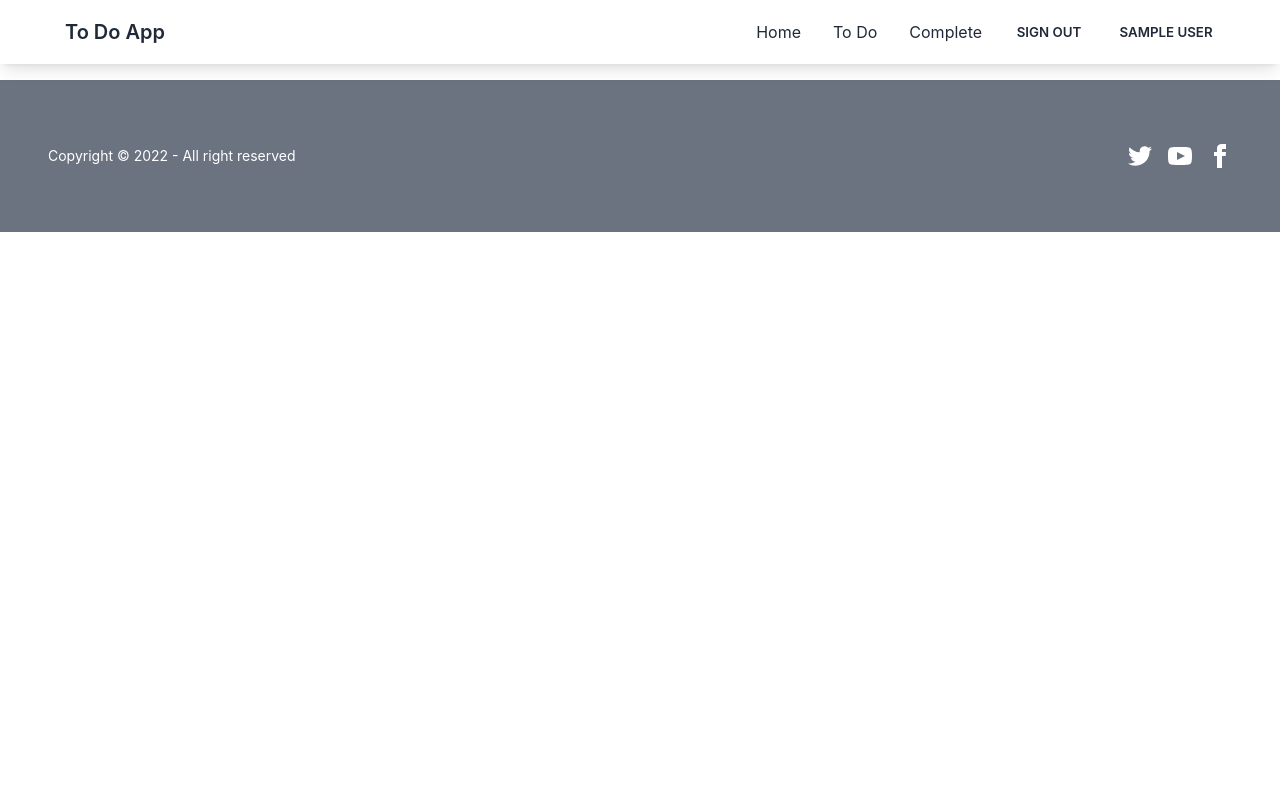
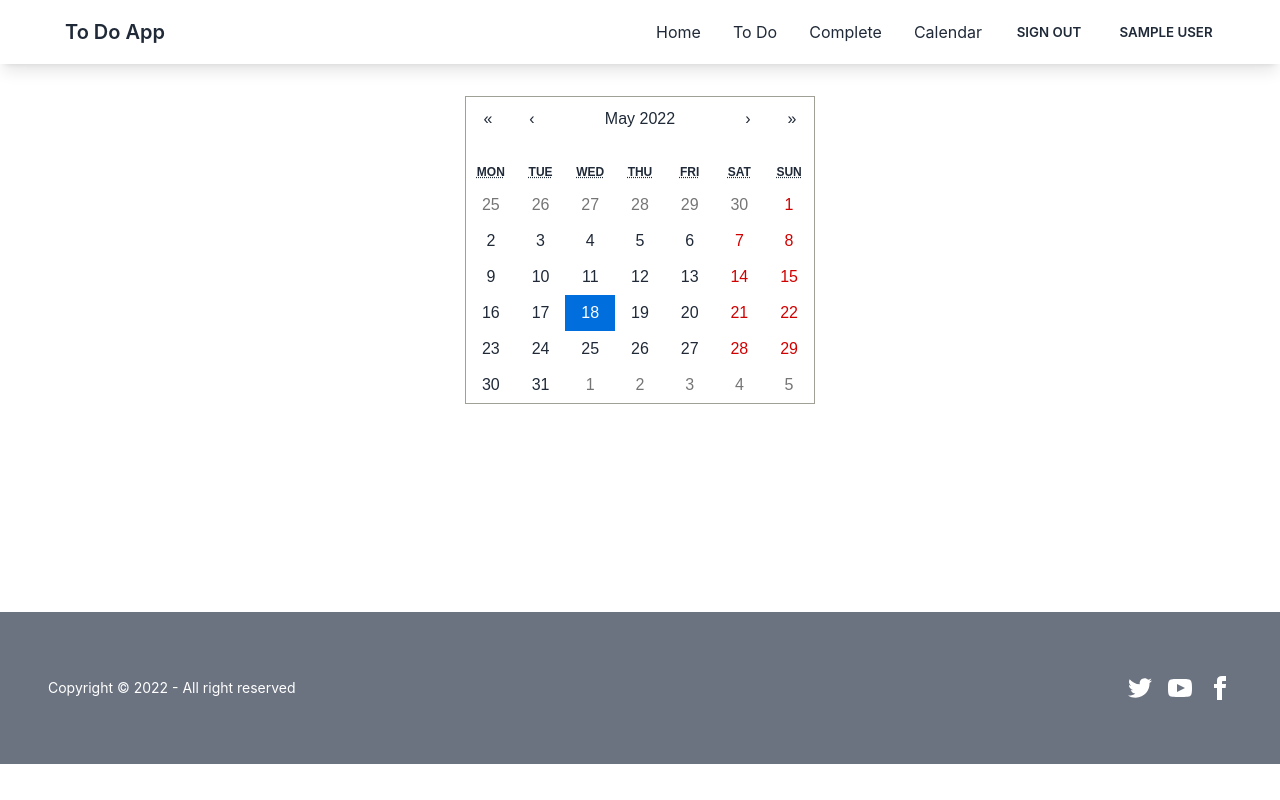
Before and after one commit to shariarHossain23/Todo-App-Client, a React (Create React App) app: page /calendar in a window 1280 px wide. Built offline with nearby package versions, Linux system fonts and the light colour scheme; no server answers; sample sign-in values are in the browser's storage.

Commit message:
update api

```diff
--- a/package.json
+++ b/package.json
@@ -10,6 +10,8 @@
     "daisyui": "^2.15.0",
     "firebase": "^9.8.1",
     "react": "^18.1.0",
+    "react-calendar": "^3.7.0",
+    "react-datepicker": "^4.8.0",
     "react-dom": "^18.1.0",
     "react-firebase-hooks": "^5.0.3",
     "react-hook-form": "^7.31.1",
--- a/src/App.js
+++ b/src/App.js
@@ -2,6 +2,7 @@ import { Route, Routes } from 'react-router-dom';
 import { ToastContainer } from 'react-toastify';
 import 'react-toastify/dist/ReactToastify.css';
 import './App.css';
+import Calander from './Component/Home/Calander';
 import Complete from './Component/Home/Complete';
 import Home from './Component/Home/Home';
 import ToDoList from './Component/Home/ToDoList';
@@ -26,6 +27,9 @@ function App() {
        <Route path='/complete' element={<RequireAuth>
         <Complete></Complete>
        </RequireAuth>}></Route>
+       <Route path='/calendar' element={<RequireAuth>
+        <Calander></Calander>
+       </RequireAuth>}></Route>
        <Route path='/login'element={<Login></Login>}></Route>
        <Route path='/signup'element={<Signup></Signup>}></Route>
      </Routes>
--- /dev/null
+++ b/src/Component/Home/Calander.js
@@ -0,0 +1,18 @@
+import { useState } from "react";
+
+import Calendar from 'react-calendar';
+import './Calendar.css';
+
+import 'react-calendar/dist/Calendar.css';
+
+const Calander = () => {
+  const [value, onChange] = useState(new Date());
+
+  return (
+    <div className="mt-24 text-center">
+       <Calendar  onChange={onChange} value={value} />
+    </div>
+  );
+};
+
+export default Calander;
--- /dev/null
+++ b/src/Component/Home/Calendar.css
@@ -0,0 +1,3 @@
+.react-calendar {
+  margin: 0 auto;
+}
--- a/src/Component/Home/Complete.js
+++ b/src/Component/Home/Complete.js
@@ -10,7 +10,7 @@ const Complete = () => {
     const newElement = completed.filter(c => c.updated)
     // console.log(newElement);
     useEffect(()=>{
-        axios.get(`http://localhost:5000/todocompleted/${user?.email}`)
+        axios.get(`https://calm-spire-98627.herokuapp.com/todocompleted/${user?.email}`)
         .then(res => {
             setComplete(res.data)
         })
--- a/src/Component/Home/DisplayTodo.js
+++ b/src/Component/Home/DisplayTodo.js
@@ -18,7 +18,7 @@ const DisplayTodo = () => {
 
   const { data, isLoading, refetch } = useQuery("todo", () =>
     axios
-      .get(`http://localhost:5000/todo/${user?.email}`)
+      .get(`https://calm-spire-98627.herokuapp.com/todo/${user?.email}`)
       .then((response) => {
         setTodos(response.data);
       })
--- a/src/Component/Home/EditModal.js
+++ b/src/Component/Home/EditModal.js
@@ -6,16 +6,13 @@ const EditModal = ({ edit, setEdit, refetch }) => {
     const [name,setName] = useState("")
     const [desc,setDesc] = useState("")
 
-    console.log(name,desc);
-
-    console.log();
 
     const handleUpdateDelete = () => {
         const updateData = {
             name:name,
             desc:desc
         }
-        axios.patch(`http://localhost:5000/todo/${edit?._id}`,updateData)
+        axios.patch(`https://calm-spire-98627.herokuapp.com/todo/${edit?._id}`,updateData)
         .then(res => {
             setName("")
             setDesc("")
--- a/src/Component/Home/TaskCard.js
+++ b/src/Component/Home/TaskCard.js
@@ -13,7 +13,7 @@ const TaskCard = ({ todo, selectTask,setEdit }) => {
 
   const handleComplete = (e) => {
     if(e.target.checked){
-      axios.put(`http://localhost:5000/todo/${todo?._id}`)
+      axios.put(`https://calm-spire-98627.herokuapp.com/todo/${todo?._id}`)
       .then(res => {
         setDisabled(res.data.message)
         toast.success("Task Completed")
--- a/src/Component/Home/ToDoList.js
+++ b/src/Component/Home/ToDoList.js
@@ -39,7 +39,7 @@ const ToDoList = () => {
         desc : desc,
         email: user?.email
      }
-       axios.post("http://localhost:5000/todo",todoCollection)
+       axios.post("https://calm-spire-98627.herokuapp.com/todo",todoCollection)
        .then(response => {
            toast.success("updated successfully")
 
--- a/src/Component/Shared/Fotter.js
+++ b/src/Component/Shared/Fotter.js
@@ -1,8 +1,7 @@
-import React from "react";
 
 const Fotter = () => {
   return (
-    <footer class="mt-20 footer items-center p-4 bg-gray-500 px-12 py-16 text-neutral-content">
+    <footer class="mt-52 footer items-center p-4 bg-gray-500 px-12 py-16 text-neutral-content">
       <div class="items-center grid-flow-col">
         <p>Copyright © 2022 - All right reserved</p>
       </div>
--- a/src/Component/Shared/Navbar.js
+++ b/src/Component/Shared/Navbar.js
@@ -41,6 +41,9 @@ const Navbar = () => {
             <li>
             <Link to="/complete">Complete</Link>
           </li>
+            <li>
+            <Link to="/calendar">Calendar</Link>
+          </li>
             {
               <li>
                 {" "}
@@ -72,6 +75,9 @@ const Navbar = () => {
           <li>
             <Link to="/complete">Complete</Link>
           </li>
+          <li>
+            <Link to="/calendar">Calendar</Link>
+          </li>
           {
             <li>
               {" "}
```
Also changed, not shown: 1 other file (tests, documents, lock files or other folders).
